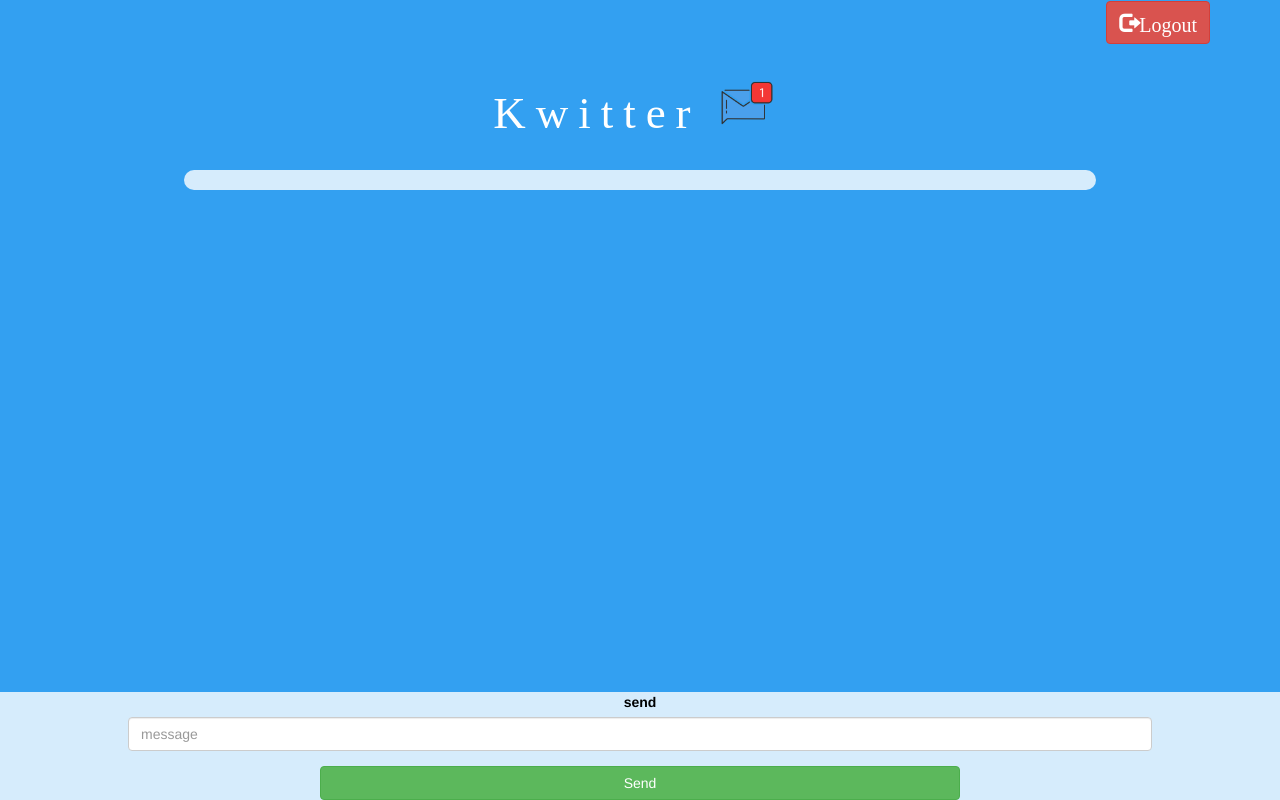
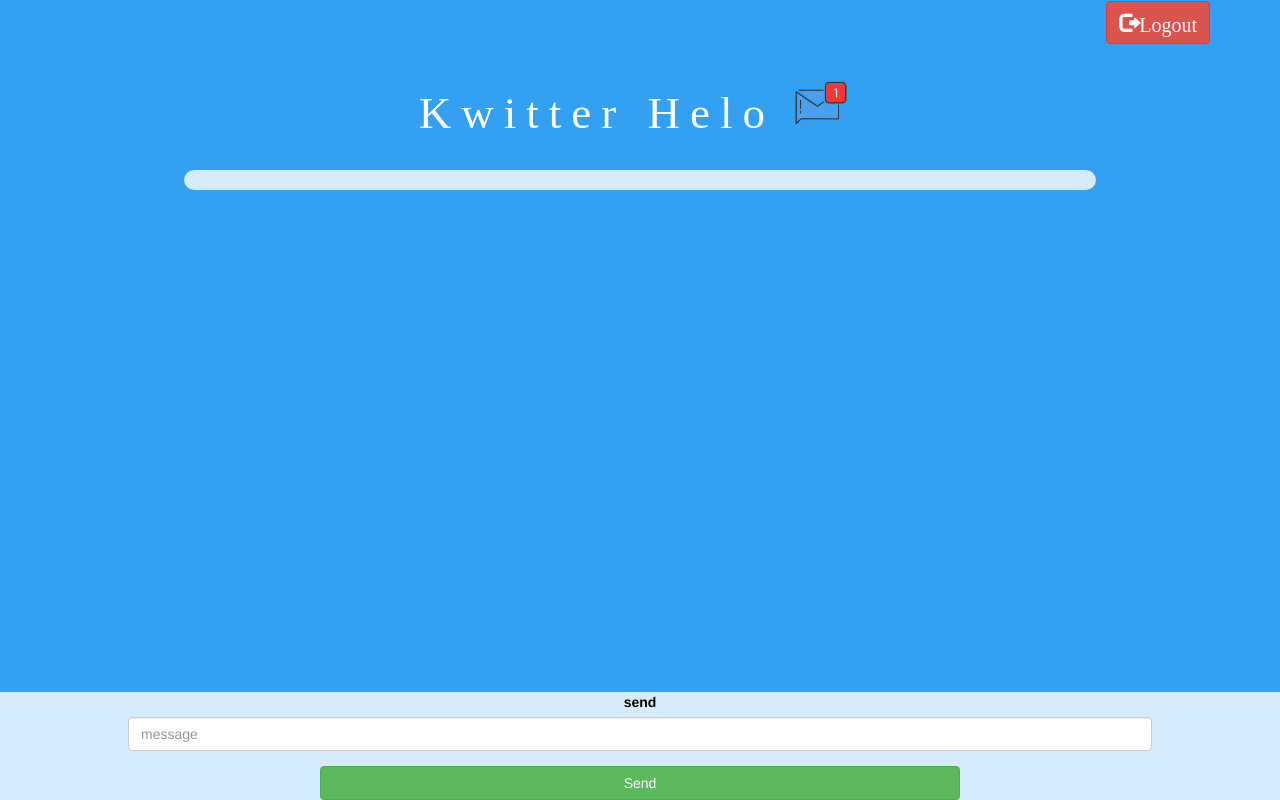
Before and after one commit to AGirlthatlovesAnimeandSketching/wert, a plain HTML site: page kwitter_page.html in a window 1280 px wide. Drawn offline with nearby package versions, Linux system fonts and the light colour scheme.

Commit message:
Update kwitter_page.html

```diff
--- a/kwitter_page.html
+++ b/kwitter_page.html
@@ -21,7 +21,7 @@
     <center>
 
         <h1 class="header">
-			Kwitter
+			Kwitter	Helo
 			<sup>
 				<img src="m2.png">
 			</sup>
```
